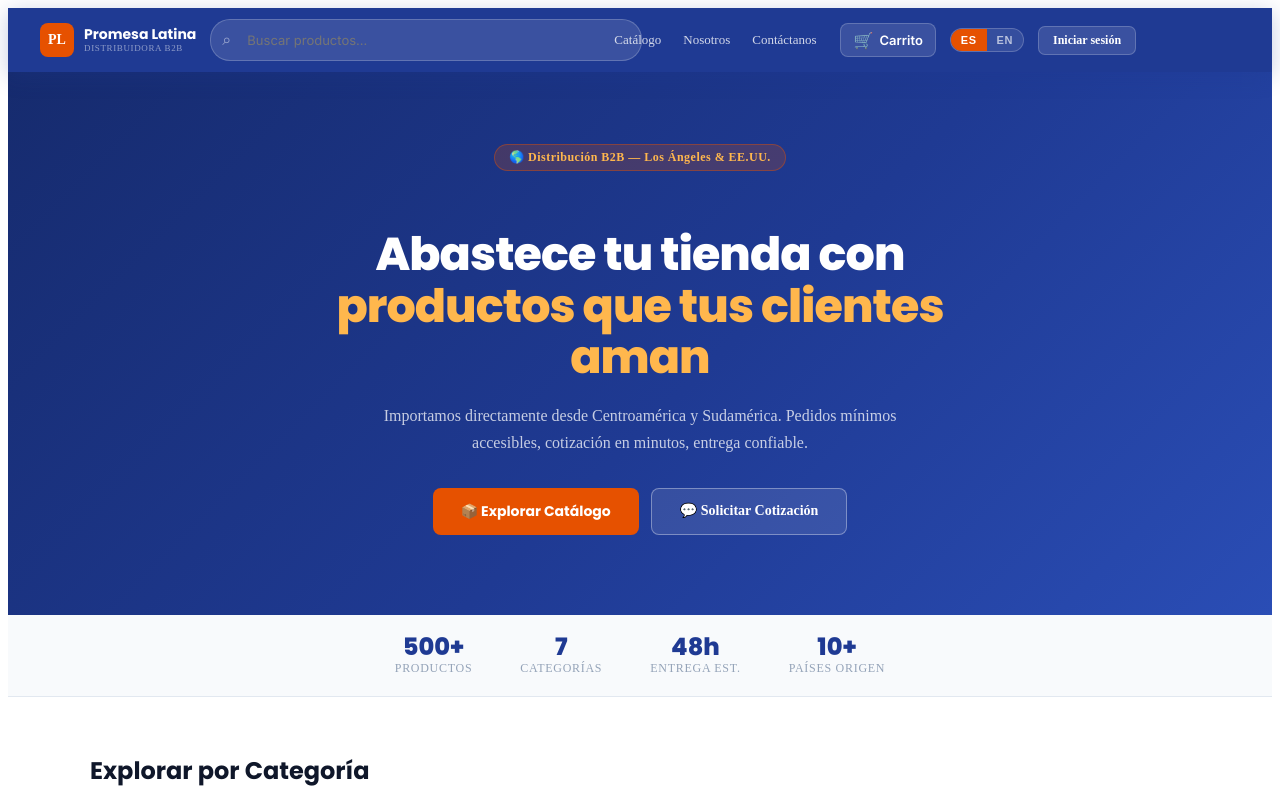
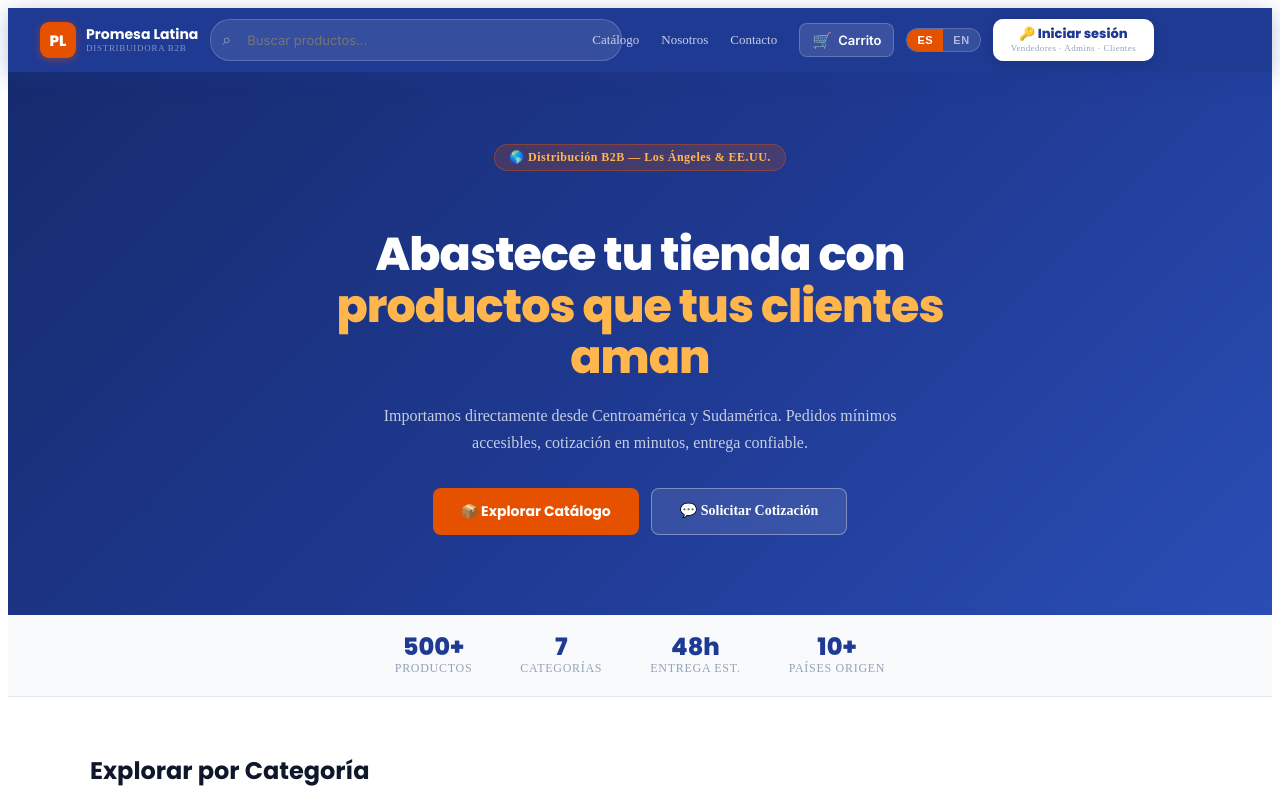
Before and after one commit to gcruzeverox-projects/promesalatina.github.io, a Next.js app in the folder apps/web/: page /en in a window 1280 px wide. Shown: the top 794 px of the page. Built offline with nearby package versions, Linux system fonts and the light colour scheme.

Commit message:
Fix header landing

```diff
--- a/apps/web/components/landing/Header.tsx
+++ b/apps/web/components/landing/Header.tsx
@@ -1,28 +1,36 @@
 'use client'
 // apps/web/components/landing/Header.tsx
-// Header de la landing — integrado con carrito B2B, sesión y cotizaciones.
-// Versión final con todos los módulos comunicados.
+// ACTUALIZADO: botón de login prominente con indicador de rol después del acceso
 
 import { useState, useEffect } from 'react'
 import Link from 'next/link'
 import { CartButton } from '@/components/cart/CartButton'
 
 interface UserSession {
-  name:  string
-  role:  'ADMIN' | 'VENTAS' | 'CLIENTE'
-  email: string
+  name:         string
+  role:         'ADMIN' | 'VENTAS' | 'CLIENTE'
+  email:        string
+  businessName?: string
+}
+
+const ROLE_CONFIG = {
+  ADMIN:   { label: 'Panel Admin',    icon: '⚙️', href: '/admin/products', color: '#E65100' },
+  VENTAS:  { label: 'Cotizaciones',   icon: '📄', href: '/admin/quotes',   color: '#1F3A93' },
+  CLIENTE: { label: 'Mis Órdenes',    icon: '📋', href: '/orders',         color: '#1F3A93' },
 }
 
 export function Header() {
   const [lang,     setLang]     = useState<'es' | 'en'>('es')
   const [session,  setSession]  = useState<UserSession | null>(null)
   const [menuOpen, setMenuOpen] = useState(false)
+  const [mounted,  setMounted]  = useState(false)
 
   useEffect(() => {
+    setMounted(true)
+    try {
       const stored = localStorage.getItem('pl_user')
-    if (stored) {
-      try { setSession(JSON.parse(stored)) } catch { /* ignore */ }
-    }
+      if (stored) setSession(JSON.parse(stored))
+    } catch { /* ignore */ }
   }, [])
 
   function handleLogout() {
@@ -33,142 +41,349 @@ export function Header() {
   }
 
   const isStaff = session?.role === 'ADMIN' || session?.role === 'VENTAS'
+  const roleConf = session ? ROLE_CONFIG[session.role] : null
 
-  const nav = {
-    es: { products: 'Productos', about: 'Nosotros', contact: 'Contáctanos', catalog: 'Catálogo', orders: 'Mis Órdenes', quotes: 'Cotizaciones', admin: 'Panel Admin', login: 'Iniciar sesión' },
-    en: { products: 'Products',  about: 'About',    contact: 'Contact',     catalog: 'Catalog',  orders: 'My Orders',   quotes: 'Quotes',       admin: 'Admin Panel',  login: 'Login' },
+  const t = {
+    es: {
+      catalog: 'Catálogo',
+      about:   'Nosotros',
+      contact: 'Contacto',
+      login:   'Iniciar sesión',
+      loginSub:'Vendedores · Admins · Clientes',
+      logout:  'Cerrar sesión',
+      orders:  'Mis Órdenes',
+    },
+    en: {
+      catalog: 'Catalog',
+      about:   'About',
+      contact: 'Contact',
+      login:   'Sign in',
+      loginSub:'Sellers · Admins · Clients',
+      logout:  'Sign out',
+      orders:  'My Orders',
+    },
   }[lang]
 
   return (
     <header style={{
       background: '#1F3A93',
-      padding: '0 24px',
-      position: 'sticky', top: 0, zIndex: 100,
-      boxShadow: '0 4px 20px rgba(31,58,147,.25)',
+      padding: '0 20px',
+      position: 'sticky',
+      top: 0,
+      zIndex: 100,
+      boxShadow: '0 4px 20px rgba(31,58,147,.3)',
     }}>
-      <div style={{ maxWidth: 1200, margin: '0 auto', height: 64, display: 'flex', alignItems: 'center', gap: 14 }}>
+      <div style={{
+        maxWidth: 1200,
+        margin: '0 auto',
+        height: 64,
+        display: 'flex',
+        alignItems: 'center',
+        gap: 12,
+      }}>
 
-        {/* Logo — REEMPLAZAR LOGO DE PROMESA LATINA AQUÍ */}
+        {/* ── Logo ── REEMPLAZAR LOGO DE PROMESA LATINA AQUÍ */}
         <Link href="/" style={{ display: 'flex', alignItems: 'center', gap: 10, textDecoration: 'none', flexShrink: 0 }}>
-          <div style={{ width: 34, height: 34, background: '#E65100', borderRadius: 8, display: 'flex', alignItems: 'center', justifyContent: 'center', fontWeight: 800, fontSize: 14, color: '#fff' }}>PL</div>
-          <div>
-            <div style={{ color: '#fff', fontWeight: 700, fontSize: 14, fontFamily: 'Poppins, sans-serif', lineHeight: 1.1 }}>Promesa Latina</div>
-            <div style={{ color: 'rgba(255,255,255,0.5)', fontSize: 9, letterSpacing: '0.07em', textTransform: 'uppercase' }}>Distribuidora B2B</div>
+          <div style={{
+            width: 36, height: 36,
+            background: '#E65100',
+            borderRadius: 9,
+            display: 'flex', alignItems: 'center', justifyContent: 'center',
+            fontWeight: 800, fontSize: 15, color: '#fff',
+            fontFamily: 'Poppins, sans-serif',
+            boxShadow: '0 2px 8px rgba(230,81,0,.4)',
+          }}>PL</div>
+          <div style={{ lineHeight: 1.2 }}>
+            <div style={{ color: '#fff', fontWeight: 700, fontSize: 14, fontFamily: 'Poppins, sans-serif' }}>
+              Promesa Latina
+            </div>
+            <div style={{ color: 'rgba(255,255,255,0.45)', fontSize: 9, letterSpacing: '0.08em', textTransform: 'uppercase' }}>
+              Distribuidora B2B
+            </div>
           </div>
         </Link>
 
-        {/* Buscador */}
-        <div style={{ flex: 1, maxWidth: 380, position: 'relative' }}>
-          <span style={{ position: 'absolute', left: 12, top: '50%', transform: 'translateY(-50%)', color: 'rgba(255,255,255,0.5)', fontSize: 16 }}>⌕</span>
+        {/* ── Buscador ── */}
+        <div style={{ flex: 1, maxWidth: 360, position: 'relative' }}>
+          <span style={{
+            position: 'absolute', left: 12, top: '50%',
+            transform: 'translateY(-50%)',
+            color: 'rgba(255,255,255,0.45)',
+            fontSize: 16, pointerEvents: 'none',
+          }}>⌕</span>
           <input
             type="text"
             placeholder={lang === 'es' ? 'Buscar productos...' : 'Search products...'}
-            style={{ width: '100%', height: 38, background: 'rgba(255,255,255,0.12)', border: '1.5px solid rgba(255,255,255,0.2)', borderRadius: 20, paddingLeft: 36, paddingRight: 14, fontSize: 13, color: '#fff', outline: 'none', fontFamily: 'Inter, sans-serif' }}
-            onFocus={e => (e.target.style.background = 'rgba(255,255,255,0.2)')}
-            onBlur={e => (e.target.style.background = 'rgba(255,255,255,0.12)')}
+            style={{
+              width: '100%', height: 38,
+              background: 'rgba(255,255,255,0.1)',
+              border: '1.5px solid rgba(255,255,255,0.18)',
+              borderRadius: 20,
+              paddingLeft: 36, paddingRight: 14,
+              fontSize: 13, color: '#fff',
+              outline: 'none',
+              fontFamily: 'Inter, sans-serif',
+              transition: 'all .2s',
+            }}
+            onFocus={e => {
+              e.target.style.background = 'rgba(255,255,255,0.18)'
+              e.target.style.borderColor = 'rgba(255,255,255,0.45)'
+            }}
+            onBlur={e => {
+              e.target.style.background = 'rgba(255,255,255,0.1)'
+              e.target.style.borderColor = 'rgba(255,255,255,0.18)'
+            }}
             onKeyDown={e => {
               if (e.key === 'Enter') {
-                window.location.href = `/catalog?search=${encodeURIComponent((e.target as HTMLInputElement).value)}`
+                const val = (e.target as HTMLInputElement).value.trim()
+                if (val) window.location.href = `/catalog?search=${encodeURIComponent(val)}`
               }
             }}
           />
         </div>
 
-        {/* Nav pública */}
+        {/* ── Nav pública ── */}
         <nav style={{ display: 'flex', alignItems: 'center', gap: 2 }}>
-          <Link href="/catalog" style={{ color: 'rgba(255,255,255,0.8)', textDecoration: 'none', fontSize: 13, fontWeight: 500, padding: '6px 10px', borderRadius: 6 }}>
-            {nav.catalog}
+          {[
+            { label: t.catalog, href: '/catalog' },
+            { label: t.about,   href: '/#about'  },
+            { label: t.contact, href: '/#contact' },
+          ].map(item => (
+            <Link key={item.href} href={item.href} style={{
+              color: 'rgba(255,255,255,0.75)',
+              textDecoration: 'none',
+              fontSize: 13, fontWeight: 500,
+              padding: '6px 10px',
+              borderRadius: 7,
+              transition: 'all .15s',
+              whiteSpace: 'nowrap',
+            }}
+              onMouseEnter={e => {
+                const el = e.currentTarget as HTMLElement
+                el.style.color = '#fff'
+                el.style.background = 'rgba(255,255,255,0.1)'
+              }}
+              onMouseLeave={e => {
+                const el = e.currentTarget as HTMLElement
+                el.style.color = 'rgba(255,255,255,0.75)'
+                el.style.background = 'transparent'
+              }}
+            >
+              {item.label}
             </Link>
-          <Link href="/#about" style={{ color: 'rgba(255,255,255,0.8)', textDecoration: 'none', fontSize: 13, fontWeight: 500, padding: '6px 10px', borderRadius: 6 }}>
-            {nav.about}
-          </Link>
-          <Link href="/#contact" style={{ color: 'rgba(255,255,255,0.8)', textDecoration: 'none', fontSize: 13, fontWeight: 500, padding: '6px 10px', borderRadius: 6 }}>
-            {nav.contact}
-          </Link>
+          ))}
         </nav>
 
-        {/* Mis Órdenes (solo clientes autenticados) */}
-        {session && session.role === 'CLIENTE' && (
-          <Link href="/orders" style={{ color: 'rgba(255,255,255,0.8)', textDecoration: 'none', fontSize: 12, fontWeight: 600, padding: '6px 10px', borderRadius: 6, border: '1px solid rgba(255,255,255,0.2)', display: 'flex', alignItems: 'center', gap: 4 }}>
-            📋 {nav.orders}
-          </Link>
-        )}
-
-        {/* Accesos staff */}
-        {isStaff && (
-          <div style={{ display: 'flex', gap: 6 }}>
-            <Link href="/admin/quotes" style={{ display: 'flex', alignItems: 'center', gap: 5, background: 'rgba(255,255,255,0.12)', color: 'rgba(255,255,255,0.85)', padding: '6px 12px', borderRadius: 7, textDecoration: 'none', fontSize: 12, fontWeight: 600, border: '1px solid rgba(255,255,255,0.2)' }}>
-              📄 {nav.quotes}
-            </Link>
-            <Link href="/admin/products" style={{ display: 'flex', alignItems: 'center', gap: 5, background: '#E65100', color: '#fff', padding: '6px 12px', borderRadius: 7, textDecoration: 'none', fontSize: 12, fontWeight: 700 }}>
-              ⚙️ {nav.admin}
-            </Link>
-          </div>
-        )}
-
-        {/* Carrito */}
+        {/* ── Carrito ── */}
         <CartButton lang={lang} />
 
-        {/* Selector idioma */}
-        <div style={{ display: 'flex', background: 'rgba(255,255,255,0.1)', borderRadius: 20, overflow: 'hidden', border: '1px solid rgba(255,255,255,0.2)' }}>
+        {/* ── Selector idioma ── */}
+        <div style={{
+          display: 'flex',
+          background: 'rgba(255,255,255,0.1)',
+          borderRadius: 20,
+          overflow: 'hidden',
+          border: '1px solid rgba(255,255,255,0.18)',
+          flexShrink: 0,
+        }}>
           {(['es', 'en'] as const).map(l => (
-            <button key={l} onClick={() => setLang(l)} style={{ background: lang === l ? '#E65100' : 'none', border: 'none', color: lang === l ? '#fff' : 'rgba(255,255,255,0.65)', fontSize: 11, fontWeight: 700, padding: '5px 10px', cursor: 'pointer', letterSpacing: '0.05em' }}>
+            <button key={l} onClick={() => setLang(l)} style={{
+              background: lang === l ? '#E65100' : 'none',
+              border: 'none',
+              color: lang === l ? '#fff' : 'rgba(255,255,255,0.6)',
+              fontSize: 11, fontWeight: 700,
+              padding: '5px 10px',
+              cursor: 'pointer',
+              letterSpacing: '0.05em',
+              transition: 'all .15s',
+            }}>
               {l.toUpperCase()}
             </button>
           ))}
         </div>
 
-        {/* Sesión */}
+        {/* ── ZONA DE SESIÓN ──────────────────────────────────────────── */}
+        {mounted && (
+          <>
             {session ? (
-          <div style={{ position: 'relative' }}>
-            <button onClick={() => setMenuOpen(o => !o)}
-              style={{ display: 'flex', alignItems: 'center', gap: 8, background: 'rgba(255,255,255,0.12)', border: '1px solid rgba(255,255,255,0.2)', borderRadius: 20, padding: '4px 12px 4px 6px', cursor: 'pointer' }}>
-              <div style={{ width: 28, height: 28, borderRadius: '50%', background: '#E65100', color: '#fff', display: 'flex', alignItems: 'center', justifyContent: 'center', fontSize: 12, fontWeight: 700 }}>
+              /* ── Usuario autenticado ── */
+              <div style={{ position: 'relative', flexShrink: 0 }}>
+                <button
+                  onClick={() => setMenuOpen(o => !o)}
+                  style={{
+                    display: 'flex', alignItems: 'center', gap: 9,
+                    background: 'rgba(255,255,255,0.12)',
+                    border: '1.5px solid rgba(255,255,255,0.25)',
+                    borderRadius: 22,
+                    padding: '4px 14px 4px 5px',
+                    cursor: 'pointer',
+                    transition: 'all .15s',
+                  }}
+                  onMouseEnter={e => (e.currentTarget.style.background = 'rgba(255,255,255,0.2)')}
+                  onMouseLeave={e => (e.currentTarget.style.background = 'rgba(255,255,255,0.12)')}
+                >
+                  {/* Avatar con inicial */}
+                  <div style={{
+                    width: 30, height: 30,
+                    borderRadius: '50%',
+                    background: roleConf?.color ?? '#E65100',
+                    color: '#fff',
+                    display: 'flex', alignItems: 'center', justifyContent: 'center',
+                    fontSize: 13, fontWeight: 800,
+                    fontFamily: 'Poppins, sans-serif',
+                    flexShrink: 0,
+                  }}>
                     {session.name.charAt(0).toUpperCase()}
                   </div>
-              <span style={{ color: '#fff', fontSize: 12, fontWeight: 600 }}>{session.name.split(' ')[0]}</span>
-              <span style={{ color: 'rgba(255,255,255,0.5)', fontSize: 10 }}>▾</span>
+                  <div style={{ textAlign: 'left' }}>
+                    <div style={{ color: '#fff', fontSize: 12, fontWeight: 700, lineHeight: 1.2 }}>
+                      {session.name.split(' ')[0]}
+                    </div>
+                    <div style={{
+                      fontSize: 9, fontWeight: 700,
+                      color: roleConf?.color === '#E65100' ? '#FFB74D' : 'rgba(255,255,255,0.55)',
+                      letterSpacing: '0.07em',
+                      textTransform: 'uppercase',
+                    }}>
+                      {session.role}
+                    </div>
+                  </div>
+                  <span style={{ color: 'rgba(255,255,255,0.45)', fontSize: 10, marginLeft: 2 }}>▾</span>
                 </button>
 
+                {/* Menú desplegable */}
                 {menuOpen && (
-              <div style={{ position: 'absolute', top: '100%', right: 0, marginTop: 6, background: '#fff', borderRadius: 10, border: '1px solid #E2E8F0', boxShadow: '0 8px 24px rgba(0,0,0,0.12)', minWidth: 180, overflow: 'hidden', zIndex: 200 }}>
-                <div style={{ padding: '10px 14px', borderBottom: '1px solid #F1F5F9' }}>
-                  <p style={{ fontSize: 13, fontWeight: 600, color: '#0F172A', margin: 0 }}>{session.name}</p>
-                  <p style={{ fontSize: 11, color: '#94A3B8', margin: '2px 0 0' }}>{session.role}</p>
+                  <div style={{
+                    position: 'absolute', top: 'calc(100% + 8px)', right: 0,
+                    background: '#fff',
+                    borderRadius: 12,
+                    border: '1px solid #E2E8F0',
+                    boxShadow: '0 12px 36px rgba(0,0,0,0.14)',
+                    minWidth: 210,
+                    overflow: 'hidden',
+                    zIndex: 200,
+                  }}>
+                    {/* Info usuario */}
+                    <div style={{ padding: '14px 16px', borderBottom: '1px solid #F1F5F9', background: '#FAFBFD' }}>
+                      <p style={{ fontSize: 13, fontWeight: 700, color: '#0F172A', margin: 0 }}>{session.name}</p>
+                      <p style={{ fontSize: 11, color: '#94A3B8', margin: '2px 0 0' }}>{session.email}</p>
+                      <span style={{
+                        display: 'inline-block', marginTop: 6,
+                        background: roleConf?.color === '#E65100' ? '#FFF3E0' : '#EEF2FF',
+                        color: roleConf?.color,
+                        fontSize: 10, fontWeight: 800,
+                        padding: '2px 8px', borderRadius: 4,
+                        letterSpacing: '0.06em', textTransform: 'uppercase',
+                      }}>
+                        {roleConf?.icon} {session.role}
+                      </span>
                     </div>
+
+                    {/* Acceso directo según rol */}
+                    {roleConf && (
+                      <Link href={roleConf.href}
+                        onClick={() => setMenuOpen(false)}
+                        style={{
+                          display: 'flex', alignItems: 'center', gap: 10,
+                          padding: '12px 16px',
+                          fontSize: 13, fontWeight: 700,
+                          color: roleConf.color,
+                          textDecoration: 'none',
+                          borderBottom: '1px solid #F1F5F9',
+                          background: '#F8FAFC',
+                          transition: 'background .15s',
+                        }}
+                        onMouseEnter={e => ((e.currentTarget as HTMLElement).style.background = '#F0F4FF')}
+                        onMouseLeave={e => ((e.currentTarget as HTMLElement).style.background = '#F8FAFC')}
+                      >
+                        <span style={{ fontSize: 18 }}>{roleConf.icon}</span>
+                        Ir a {roleConf.label}
+                      </Link>
+                    )}
+
+                    {/* Links adicionales por rol */}
                     {session.role === 'CLIENTE' && (
-                  <Link href="/orders" onClick={() => setMenuOpen(false)}
-                    style={{ display: 'block', padding: '8px 14px', fontSize: 13, color: '#374151', textDecoration: 'none' }}>
-                    📋 Mis Órdenes
+                      <Link href="/catalog" onClick={() => setMenuOpen(false)}
+                        style={{ display: 'block', padding: '10px 16px', fontSize: 13, color: '#374151', textDecoration: 'none', borderBottom: '1px solid #F1F5F9' }}>
+                        🛒 Catálogo
                       </Link>
                     )}
                     {isStaff && (
                       <>
                         <Link href="/admin/products" onClick={() => setMenuOpen(false)}
-                      style={{ display: 'block', padding: '8px 14px', fontSize: 13, color: '#374151', textDecoration: 'none' }}>
+                          style={{ display: 'block', padding: '10px 16px', fontSize: 13, color: '#374151', textDecoration: 'none', borderBottom: '1px solid #F1F5F9' }}>
                           📦 Productos
                         </Link>
                         <Link href="/admin/orders" onClick={() => setMenuOpen(false)}
-                      style={{ display: 'block', padding: '8px 14px', fontSize: 13, color: '#374151', textDecoration: 'none' }}>
+                          style={{ display: 'block', padding: '10px 16px', fontSize: 13, color: '#374151', textDecoration: 'none', borderBottom: '1px solid #F1F5F9' }}>
                           📋 Órdenes
                         </Link>
                         <Link href="/admin/quotes" onClick={() => setMenuOpen(false)}
-                      style={{ display: 'block', padding: '8px 14px', fontSize: 13, color: '#374151', textDecoration: 'none' }}>
+                          style={{ display: 'block', padding: '10px 16px', fontSize: 13, color: '#374151', textDecoration: 'none', borderBottom: '1px solid #F1F5F9' }}>
                           📄 Cotizaciones
                         </Link>
                       </>
                     )}
-                <button onClick={handleLogout}
-                  style={{ width: '100%', padding: '8px 14px', border: 'none', background: 'none', fontSize: 13, color: '#EF4444', cursor: 'pointer', textAlign: 'left', borderTop: '1px solid #F1F5F9' }}>
-                  ⎋ Cerrar sesión
+
+                    {/* Logout */}
+                    <button onClick={handleLogout} style={{
+                      width: '100%', padding: '10px 16px',
+                      border: 'none', background: 'none',
+                      fontSize: 13, color: '#EF4444',
+                      cursor: 'pointer', textAlign: 'left',
+                      display: 'flex', alignItems: 'center', gap: 8,
+                      transition: 'background .15s',
+                    }}
+                      onMouseEnter={e => ((e.currentTarget as HTMLElement).style.background = '#FEF2F2')}
+                      onMouseLeave={e => ((e.currentTarget as HTMLElement).style.background = 'none')}
+                    >
+                      ⎋ {t.logout}
                     </button>
                   </div>
                 )}
               </div>
             ) : (
-          <Link href="/admin/login" style={{ background: 'rgba(255,255,255,0.12)', color: '#fff', padding: '6px 14px', borderRadius: 7, textDecoration: 'none', fontSize: 12, fontWeight: 600, border: '1px solid rgba(255,255,255,0.2)', flexShrink: 0 }}>
-            {nav.login}
+              /* ── BOTÓN LOGIN PROMINENTE (sin sesión) ── */
+              <Link
+                href="/admin/login"
+                style={{
+                  display: 'flex',
+                  flexDirection: 'column',
+                  alignItems: 'center',
+                  justifyContent: 'center',
+                  background: '#fff',
+                  color: '#1F3A93',
+                  padding: '7px 18px',
+                  borderRadius: 10,
+                  textDecoration: 'none',
+                  flexShrink: 0,
+                  boxShadow: '0 2px 12px rgba(0,0,0,0.15)',
+                  transition: 'all .2s',
+                  lineHeight: 1.2,
+                  minWidth: 120,
+                }}
+                onMouseEnter={e => {
+                  const el = e.currentTarget as HTMLElement
+                  el.style.background = '#F0F4FF'
+                  el.style.transform = 'translateY(-1px)'
+                  el.style.boxShadow = '0 4px 16px rgba(0,0,0,0.2)'
+                }}
+                onMouseLeave={e => {
+                  const el = e.currentTarget as HTMLElement
+                  el.style.background = '#fff'
+                  el.style.transform = 'translateY(0)'
+                  el.style.boxShadow = '0 2px 12px rgba(0,0,0,0.15)'
+                }}
+              >
+                <span style={{ fontSize: 13, fontWeight: 800, fontFamily: 'Poppins, sans-serif' }}>
+                  🔑 {t.login}
+                </span>
+                <span style={{ fontSize: 9, color: '#94A3B8', letterSpacing: '0.04em', marginTop: 1 }}>
+                  {t.loginSub}
+                </span>
               </Link>
+            )}
+          </>
         )}
       </div>
     </header>
```
Lines whose indentation alone changed are shown as unchanged.
